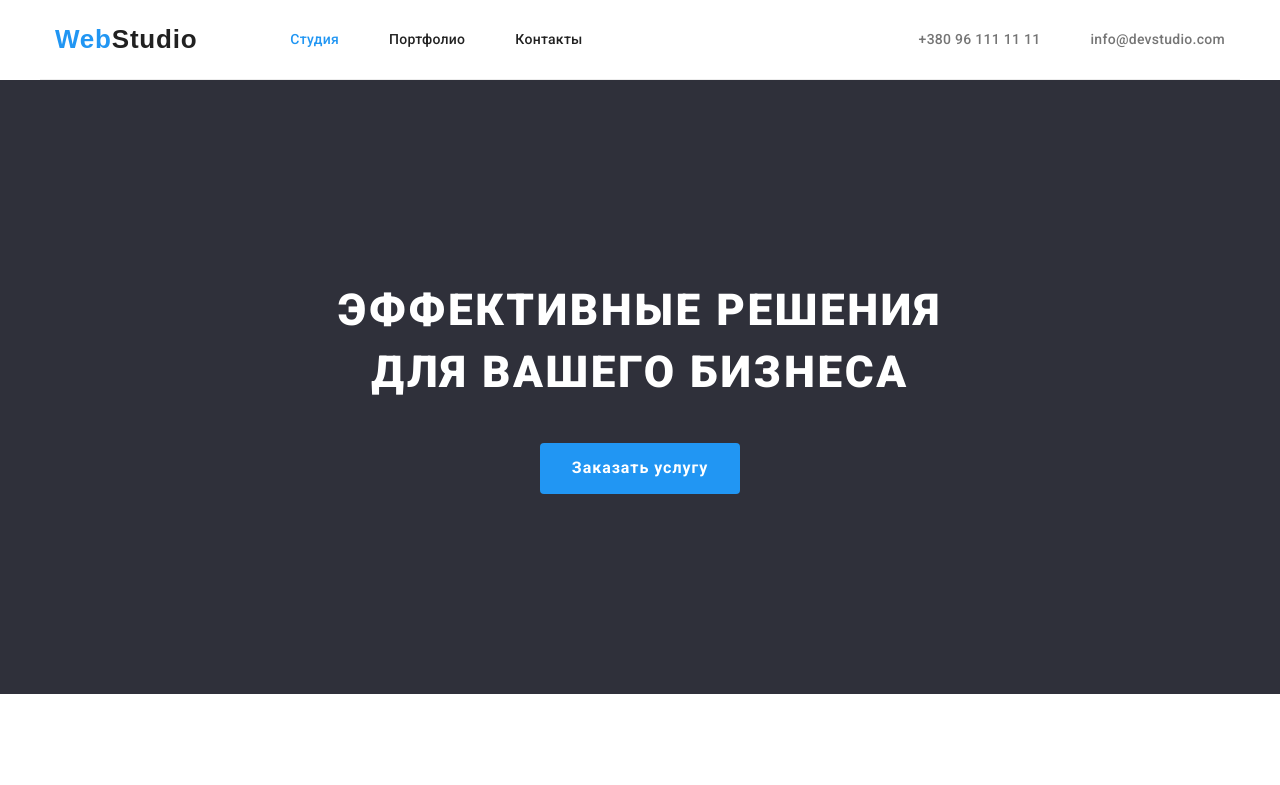
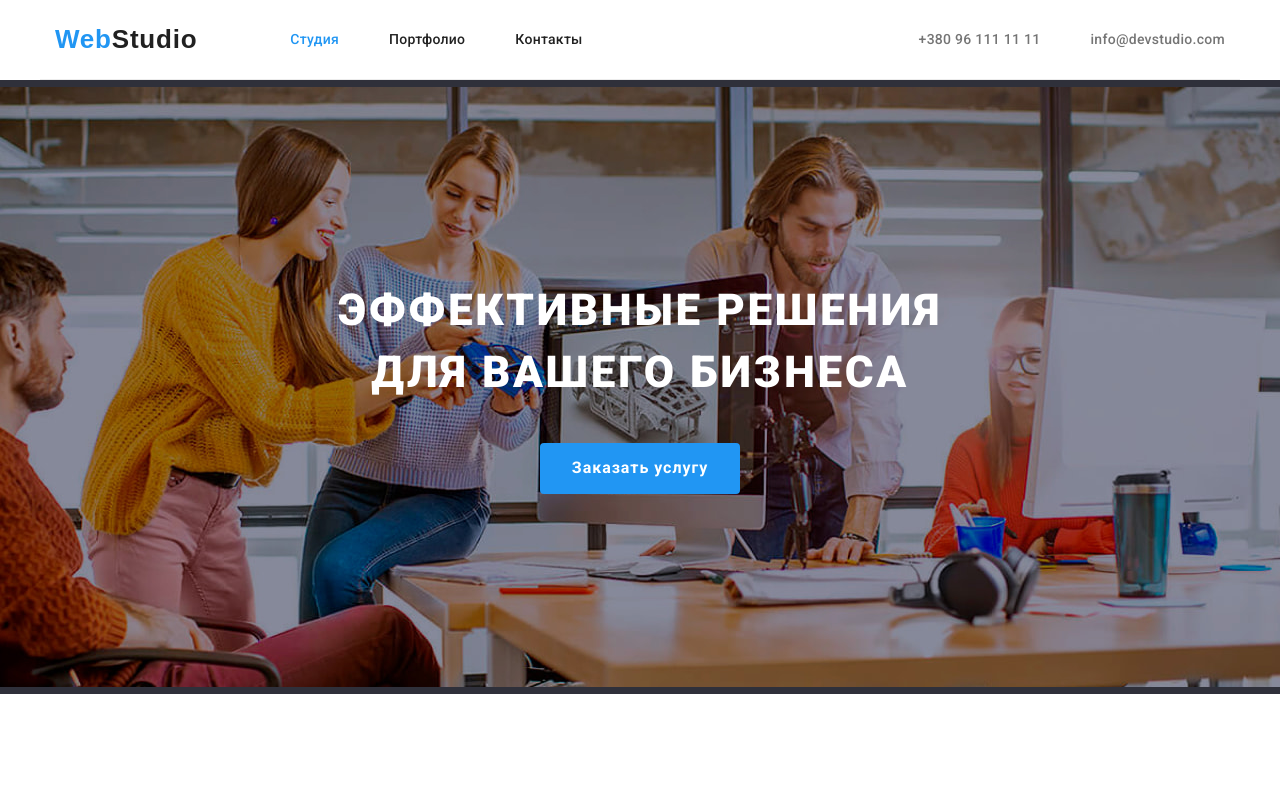
Before and after one commit to KozinM/goit-markup-hw-04, a plain HTML site: page index.html in a window 1280 px wide. Shown: the top 785 px of the page. Drawn offline with nearby package versions, Linux system fonts and the light colour scheme.

Commit message:
Icons changed
changed icons

```diff
--- a/css/styles.css
+++ b/css/styles.css
@@ -83,6 +83,11 @@ body {
 .hero {
   background-color: var(--dark-background);
   color: var(--button-txt);
+}
+.hero{
+  background-image: url(../images/Imghero-2.jpg), url(../images/imgoverlay.jpg);
+  background-repeat: no-repeat;
+  background-position: center;
 }
 .strength.card.title {
   font-weight: 700;
```
Also changed, not shown: images/icons.svg, images/imgoverlay.jpg (added), 1 other file.
